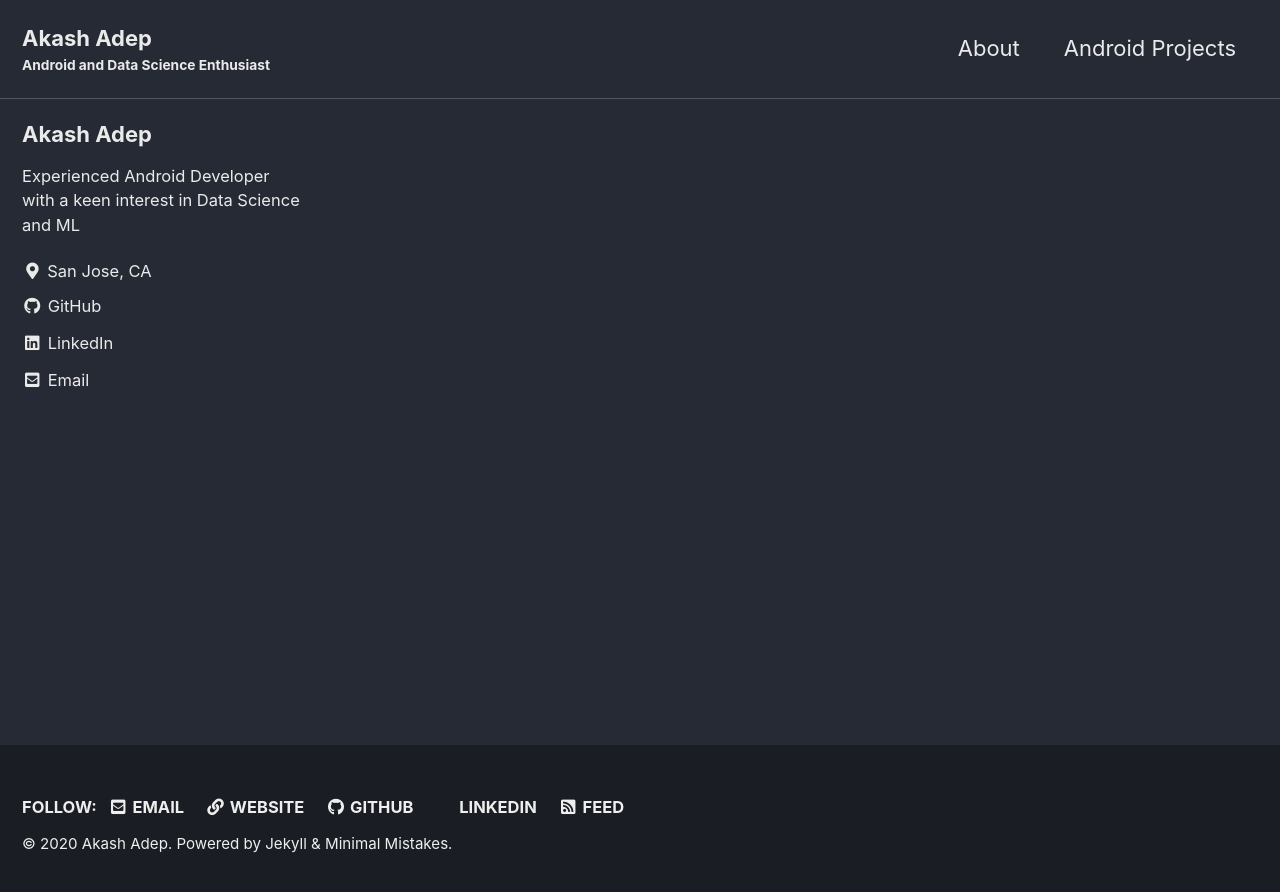
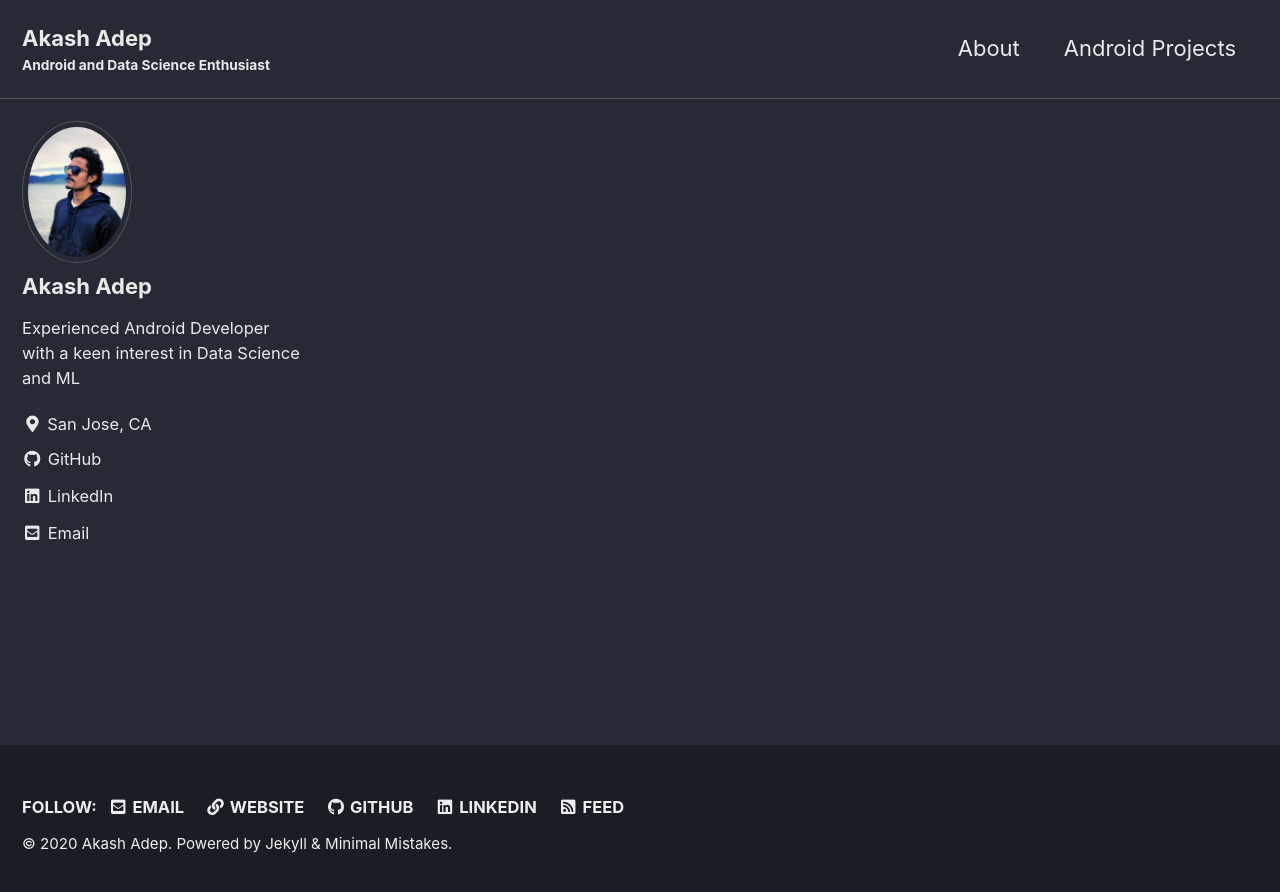
Before and after one commit to kshadep7/kshadep7.github.io, a Jekyll site: the page built from index.html, in a window 1280 px wide. Shown: the top 892 px of the page. Built offline with Jekyll 4.4.1, drawn with Linux system fonts in a browser that asks for light colours; cached includes are drawn as plain includes; the list of posts is cut into pages by our own code.

Commit message:
Updated images

```diff
--- a/_config.yml
+++ b/_config.yml
@@ -95,7 +95,7 @@ analytics:
 # Site Author
 author:
   name             : "Akash Adep"
-  avatar           : # path of avatar image, e.g. "/assets/images/bio-photo.jpg"
+  avatar           : "/images/me.jpg"  # path of avatar image, e.g. "/assets/images/bio-photo.jpg"
   bio              : "Experienced Android Developer with a keen interest in Data Science and ML"
   location         : "San Jose, CA"
   email            : "kshadep7@gmail.com"
@@ -139,7 +139,7 @@ footer:
       icon: "fab fa-fw fa-github"
       url: "https://github.com/kshadep7"
     - label: "LinkedIn"
-      icon: "fab fa-fw fa-link"
+      icon: "fab fa-fw fa-linkedin"
       url: "https://www.linkedin.com/in/akashadep"
 
     # - label: "GitLab"
```
Also changed, not shown: images/header_image.png, images/me.jpg.
